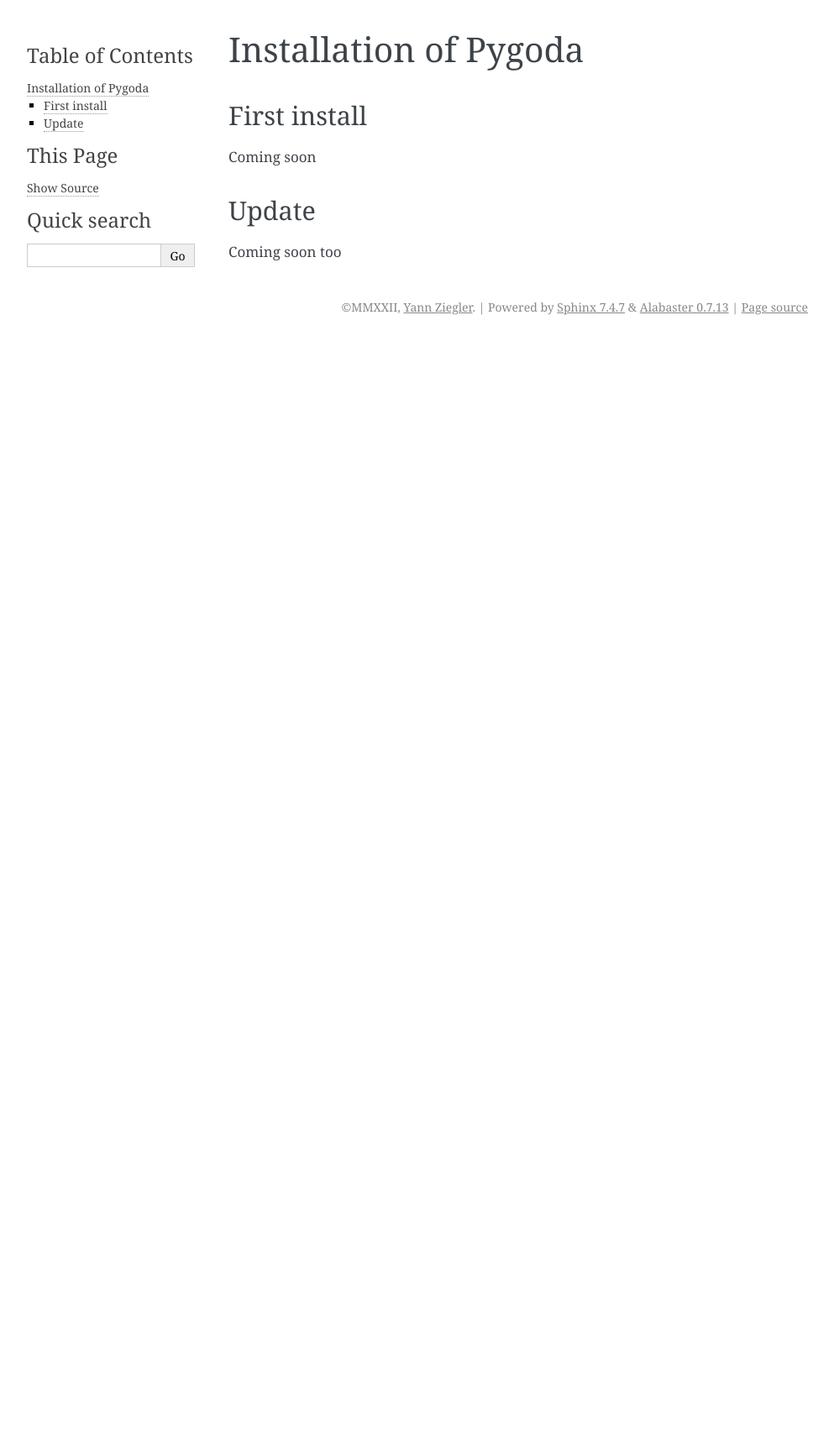
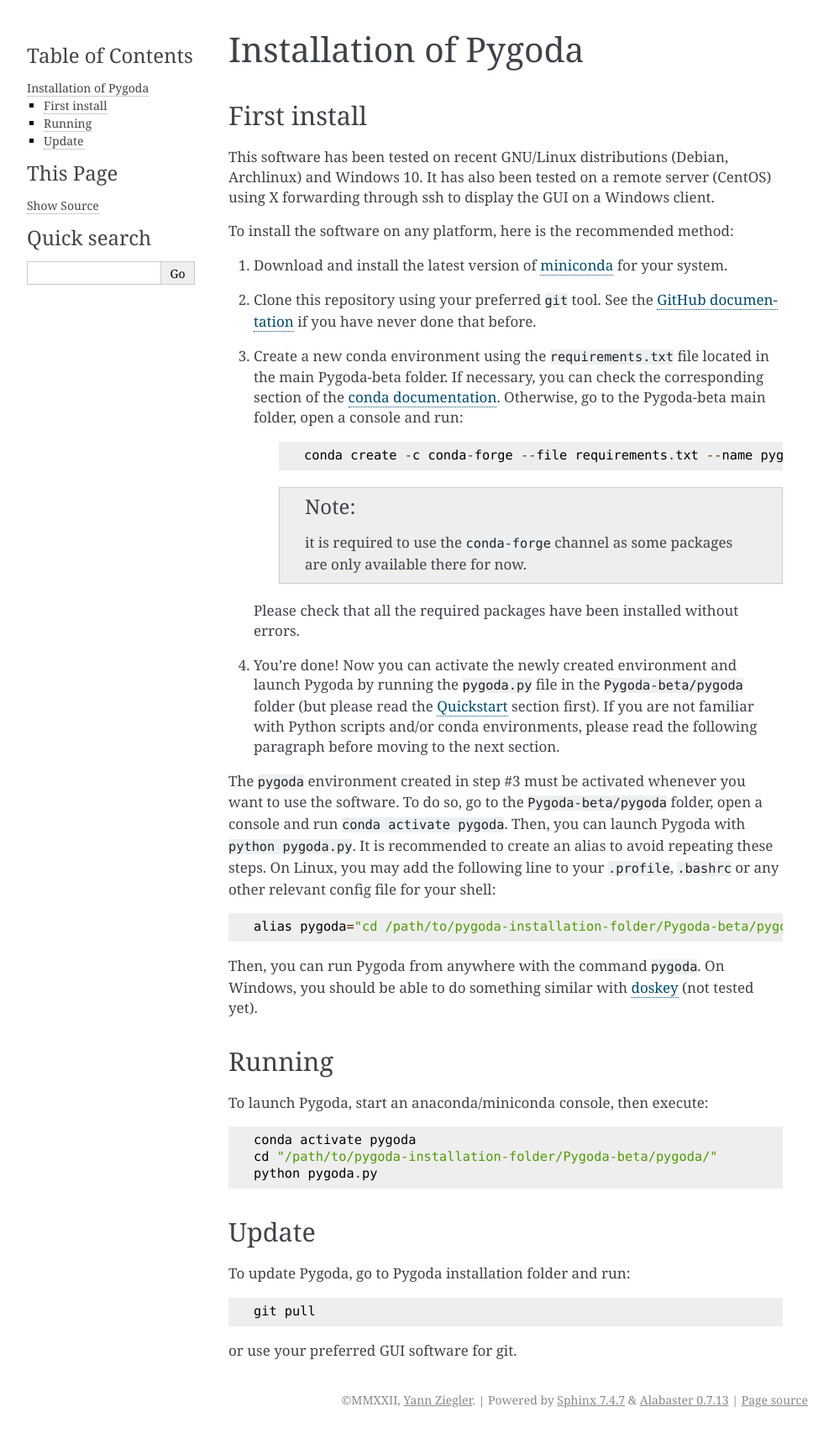
Before and after one commit to yannziegler/Pygoda, a Sphinx documentation site: the page built from docs/user/install.rst, in a window 1280 px wide. Shown: the whole page at 84% size, without its empty margins (148-1141 px from the left). Built offline with Sphinx 7.4.7, drawn with Linux system fonts in a browser that asks for light colours; before the commit the page ends 900 px from its top, so only the background shows below that.

Commit message:
add infos for installing and running

```diff
--- a/docs/user/install.rst
+++ b/docs/user/install.rst
@@ -1,4 +1,3 @@
-
 Installation of Pygoda
 ======================
 
@@ -7,11 +6,60 @@
 
 .. _install:
 
-Coming soon
+This software has been tested on recent GNU/Linux distributions (Debian, Archlinux) and Windows 10.
+It has also been tested on a remote server (CentOS) using X forwarding through ssh to display the GUI on a Windows client.
+
+To install the software on any platform, here is the recommended method:
+
+#. Download and install the latest version of `miniconda <https://docs.conda.io/en/latest/miniconda.htm>`_ for your system.
+#. Clone this repository using your preferred ``git`` tool. See the `GitHub documentation <https://docs.github.com/en/free-pro-team@latest/github/creating-cloning-and-archiving-repositories/cloning-a-repository>`_ if you have never done that before.
+#. Create a new conda environment using the ``requirements.txt`` file located in the main Pygoda-beta folder. If necessary, you can check the corresponding section of the `conda documentation <https://docs.conda.io/projects/conda/en/latest/user-guide/tasks/manage-environments.html>`_. Otherwise, go to the Pygoda-beta main folder, open a console and run:
+
+    ::
+
+       conda create -c conda-forge --file requirements.txt --name pygoda
+
+    .. note::
+
+       it is required to use the ``conda-forge`` channel as some packages are only available there for now.
+
+   Please check that all the required packages have been installed without errors.
+#. You're done! Now you can activate the newly created environment and launch Pygoda by running the ``pygoda.py`` file in the ``Pygoda-beta/pygoda`` folder (but please read the :ref:`Quickstart <quickstart>` section first). If you are not familiar with Python scripts and/or conda environments, please read the following paragraph before moving to the next section.
+
+The ``pygoda`` environment created in step #3 must be activated whenever you want to use the software.
+To do so, go to the ``Pygoda-beta/pygoda`` folder, open a console and run ``conda activate pygoda``.
+Then, you can launch Pygoda with ``python pygoda.py``.
+It is recommended to create an alias to avoid repeating these steps.
+On Linux, you may add the following line to your ``.profile``, ``.bashrc`` or any other relevant config file for your shell:
+::
+
+    alias pygoda="cd /path/to/pygoda-installation-folder/Pygoda-beta/pygoda/ && conda activate pygoda && python pygoda.py"
+
+Then, you can run Pygoda from anywhere with the command ``pygoda``.
+On Windows, you should be able to do something similar with `doskey <https://docs.microsoft.com/en-us/windows/console/console-aliases>`_ (not tested yet).
+
+
+Running
+-------
+
+.. _running:
+
+To launch Pygoda, start an anaconda/miniconda console, then execute:
+::
+
+   conda activate pygoda
+   cd "/path/to/pygoda-installation-folder/Pygoda-beta/pygoda/"
+   python pygoda.py
+
 
 Update
 ------
 
 .. _updates:
 
-Coming soon too
+To update Pygoda, go to Pygoda installation folder and run:
+::
+
+   git pull
+
+or use your preferred GUI software for git.
```
Also changed, not shown: README.md (+1 -1 lines).
